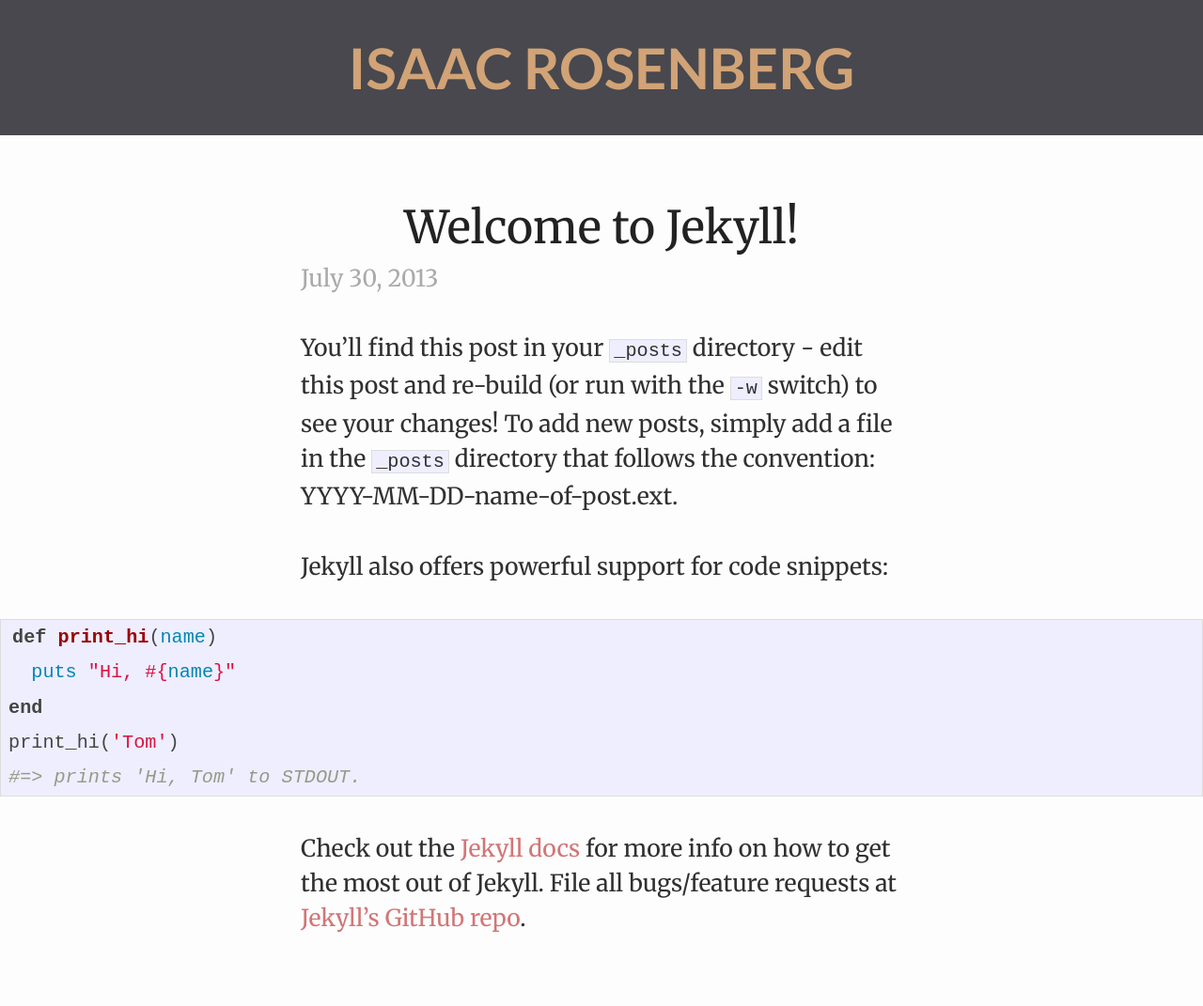
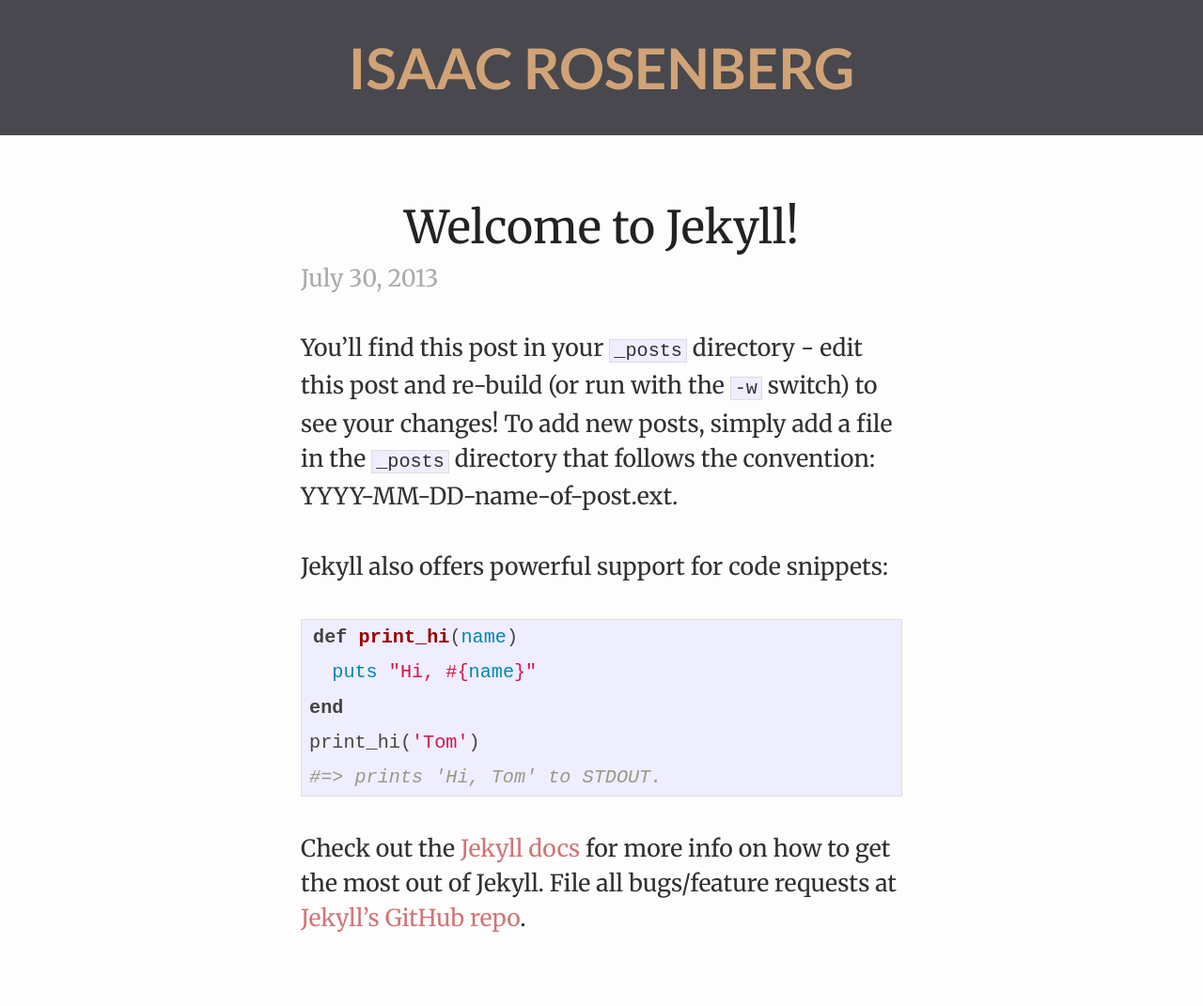
Before and after one commit to irosenb/blog, a Jekyll site: the page built from _posts/2013-07-30-welcome-to-jekyll.markdown, in a window 1280 px wide. Shown: the whole page at 94% size. Built offline with Jekyll 4.4.1, drawn with Linux system fonts in a browser that asks for light colours; Markdown is read by kramdown in place of the engine named in the settings.

Commit message:
formatting, center code

```diff
--- a/_posts/2013-10-08-the-networking-masquerade.markdown
+++ b/_posts/2013-10-08-the-networking-masquerade.markdown
@@ -5,7 +5,7 @@ date: 2013-10-08 01:16
 categories:
 ---
 
-I love the term "networking". It's a great way to masquerade simple human interactions. People view it as something that "professionals" do, or something that is limited to "adults". Terms like "leads", "referrals", and "career" all belong under this "networking" umbrella, or this masquerade of humanity.
+I love the term "networking". It's a great way to masquerade simple human interactions. People view it as something that professionals do, or something that is limited to adults. Terms like leads, referrals, and career all belong under this "networking" umbrella, or this masquerade of humanity.
 
 I wonder how people would react if we changed all these words to more human words. Instead of networking, we'd say meeting people. Leads would be friends. Your network would be simply your friends.
 
--- a/css/main.css
+++ b/css/main.css
@@ -190,7 +190,7 @@ article img {
 
 }
 
-.post-header {
+.post-header, .highlight {
   width: 50%;
   margin: 0 auto;
 }
@@ -272,7 +272,7 @@ time {
 }
 
 @media (max-width: 981px) {
-  p, .post-header, ul, ol {
+  p, .post-header, ul, ol, .highlight {
     width: 70%;
   }
 }
@@ -282,7 +282,7 @@ time {
     font-size: 2.13333rem;
   }
 
-  p, .post-header, ul, ol {
+  p, .post-header, ul, ol, .highlight {
     width: 80%;
   }
 
@@ -301,7 +301,7 @@ time {
     font-size: 2rem;
   }
 
-  p, .post-header, ul, ol, hr {
+  p, .post-header, ul, ol, hr, .highlight {
     width: 80%;
     font-size: .88em;
   }
```
Also changed, not shown: _layouts/default.html (indentation only).
